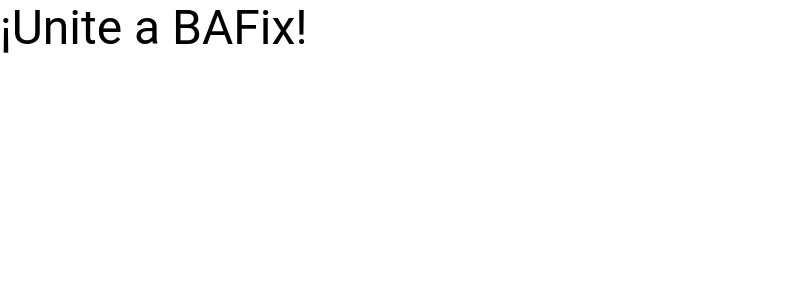
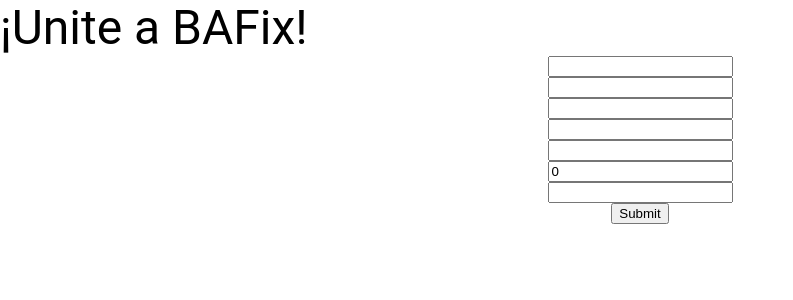
Before and after one commit to fiubyte/bafix-web, a React (Create React App) app: page / in a window 1280 px wide. Shown: the top 300 px of the page, without its empty margins (0-793 px from the left). Built offline with nearby package versions, Linux system fonts and the light colour scheme.

Commit message:
fiubyte/.github#1 Add RegisterForm

```diff
--- /dev/null
+++ b/src/components/RegisterForm/RegisterForm.css
@@ -0,0 +1,8 @@
+.RegisterForm {
+  display: flex;
+  flex-direction: column;
+  align-items: center;
+  justify-content: center;
+  width: 100%;
+  height: 100%;
+}
--- /dev/null
+++ b/src/components/RegisterForm/RegisterForm.tsx
@@ -0,0 +1,69 @@
+import {useFormik} from "formik";
+import "./RegisterForm.css";
+
+const RegisterForm = () => {
+  const formik = useFormik({
+    initialValues: {
+      name: "",
+      surname: "",
+      document_number: "",
+      address: "",
+      phone_number: "",
+      max_radius: 0,
+      profile_photo_url: "",
+    },
+    onSubmit: (values) => {
+      console.log(values);
+    },
+  });
+
+  return (
+    <form onSubmit={formik.handleSubmit} className={"RegisterForm"}>
+      <input
+        type="text"
+        name="name"
+        value={formik.values.name}
+        onChange={formik.handleChange}
+      />
+      <input
+        type="text"
+        name="surname"
+        value={formik.values.surname}
+        onChange={formik.handleChange}
+      />
+      <input
+        type="text"
+        name="document_number"
+        value={formik.values.document_number}
+        onChange={formik.handleChange}
+      />
+      <input
+        type="text"
+        name="address"
+        value={formik.values.address}
+        onChange={formik.handleChange}
+      />
+      <input
+        type="text"
+        name="phone_number"
+        value={formik.values.phone_number}
+        onChange={formik.handleChange}
+      />
+      <input
+        type="number"
+        name="max_radius"
+        value={formik.values.max_radius}
+        onChange={formik.handleChange}
+      />
+      <input
+        type="text"
+        name="profile_photo_url"
+        value={formik.values.profile_photo_url}
+        onChange={formik.handleChange}
+      />
+      <button type="submit">Submit</button>
+    </form>
+  );
+}
+
+export default RegisterForm;
--- a/src/pages/RegisterPage/RegisterPage.tsx
+++ b/src/pages/RegisterPage/RegisterPage.tsx
@@ -1,9 +1,11 @@
 import {Box, Typography} from "@mui/material";
+import RegisterForm from "../../components/RegisterForm/RegisterForm";
 
 const RegisterPage = () => {
   return (
     <Box>
       <Typography variant={"h3"}>¡Unite a BAFix!</Typography>
+      <RegisterForm/>
     </Box>
   );
 }
```
